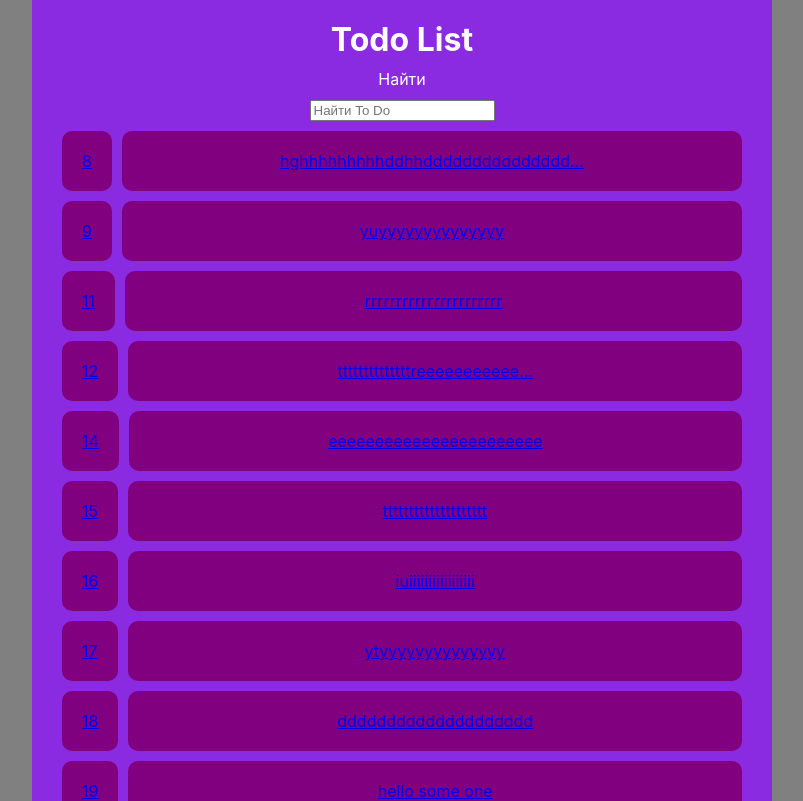
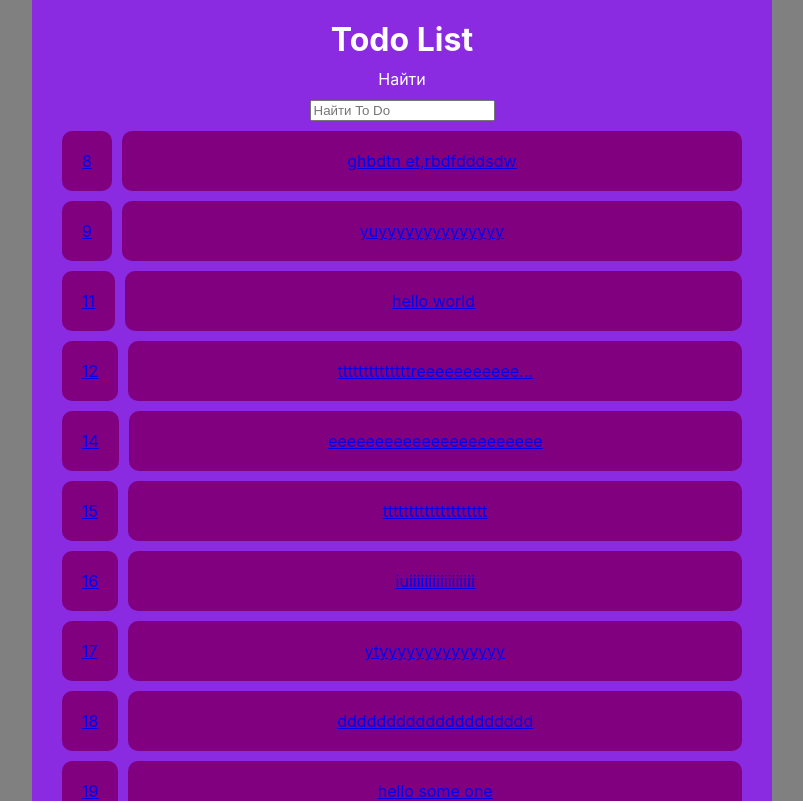
Before and after one commit to mrValian/todo-jsonplaceholder, a React (Vite) app: page / in a window 1280 px wide. Shown: the top 801 px of the page, without its empty margins (238-1041 px from the left). Built offline with nearby package versions, Linux system fonts and the light colour scheme; data requests are answered from the project's data file.

Commit message:
fix update todo

```diff
--- a/src/db.json
+++ b/src/db.json
@@ -1,7 +1,7 @@
 {
   "todos": [
     {
-      "todo": "hghhhhhhhhhddhhdddddddddddddddhhhhhh",
+      "todo": "ghbdtn et,rbdfdddsdw",
       "completed": false,
       "userId": 90,
       "id": 8
@@ -13,9 +13,9 @@
       "id": 9
     },
     {
-      "todo": "rrrrrrrrrrrrrrrrrrrrrr",
+      "todo": "hello world",
       "completed": false,
-      "userId": 80,
+      "userId": 90,
       "id": 11
     },
     {
--- a/src/pages/Todo.jsx
+++ b/src/pages/Todo.jsx
@@ -1,8 +1,8 @@
-import { useState } from 'react';
+import { useState, useEffect } from 'react';
 
 import { useParams, useNavigate } from 'react-router-dom';
 import { useDispatch, useSelector } from 'react-redux';
-import { updateDataRequest, deleteItemSuccess } from '../actions';
+import { updateDataRequest, deleteItemSuccess, fetchData } from '../actions';
 import { selectToDo } from '../selectors';
 
 import style from '../app.module.css';
@@ -10,6 +10,14 @@ import { Modal } from '../component';
 
 export const Todo = () => {
 	const dispatch = useDispatch();
+	const [flag, setFlag]= useState(true);
+
+	useEffect(() => {
+		if (flag) {
+			dispatch(fetchData());
+		}
+	}, [dispatch, flag]);
+
 	const params = useParams();
 	const navigate = useNavigate();
 
@@ -34,6 +42,7 @@ export const Todo = () => {
 			}),
 		);
 		setShow(false);
+		setFlag(true);
 	};
 
 	const onChangeAdToDo = ({ target }) => {
@@ -62,6 +71,7 @@ export const Todo = () => {
 				<button
 					onClick={() => {
 						setShow(true);
+						setFlag(false);
 					}}
 				>
 					update
```
